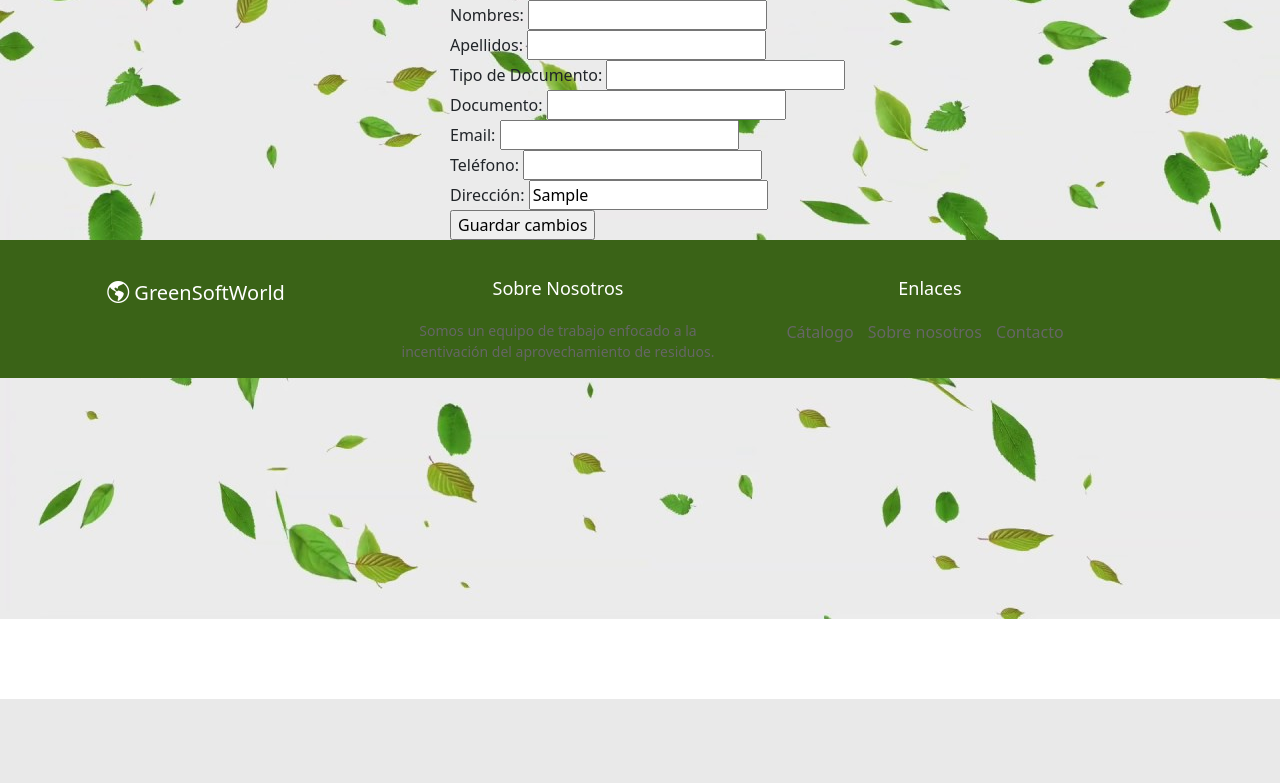
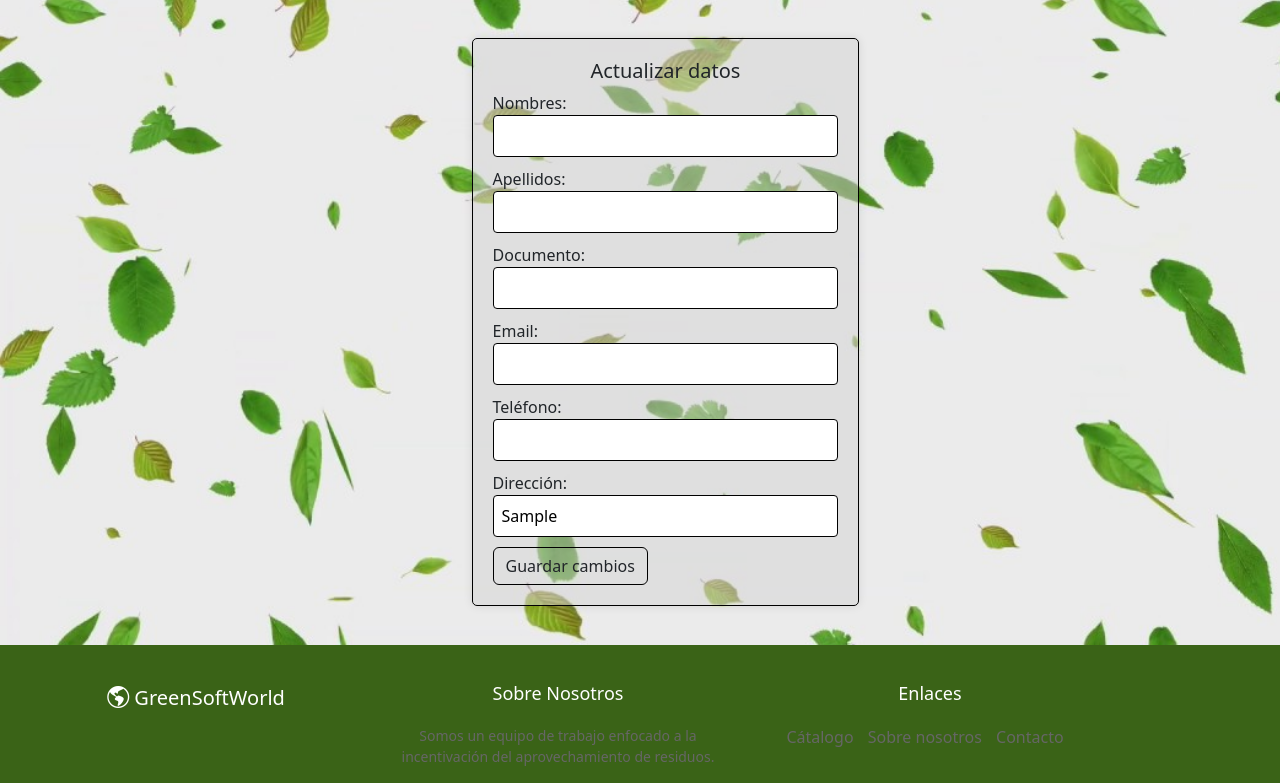
Before and after one commit to AngieVMR29/GSW__Proyecto__1, a Flask app: page /editar/1 in a window 1280 px wide. Shown: the part 101-884 px from the top of the page. Before the commit the page ends 800 px from the top, so only its background shows below. Run offline with Flask 3, Linux system fonts and the light colour scheme; the visitor is signed in with stand-in values (Sample User, id 1); tables that the repository leaves empty or names only in its code hold one stand-in row (values such as "Sample post"); parts of the project's set-up code (start-up, migrations or seed data) failed here and were passed over; some libraries are stand-ins or nearby versions.

Commit message:
Estilos de formularios editar usuarios

```diff
--- a/templates/administrador/usuarios/editarusuario.html
+++ b/templates/administrador/usuarios/editarusuario.html
@@ -1,30 +1,28 @@
 {% extends './administrador/administrador.html' %}
 {% block title %} Editar usuario {% endblock %}
 {% block cuerpo %}
-<div class="editar">
-    <form method="POST" enctype="multipart/form-data" action="{{ url_for('editar_persona', id=id_usuario) }}">
+<div class="editar" style="margin: 3%;">
+    <form method="POST" class="editar-form" enctype="multipart/form-data" action="{{ url_for('editar_persona', id=id_usuario) }}">
+        <h5 style="text-align: center;">Actualizar datos</h5>
         <label for="Nombres">Nombres:</label>
-        <input type="text" id="Nombres" name="Nombres" value="{{ usuario.Nombres }}" required><br>
+        <input type="text" class="form-input1" id="Nombres" name="Nombres" value="{{ usuario.Nombres }}" required><br>
 
         <label for="Apellidos">Apellidos:</label>
-        <input type="text" id="Apellidos" name="Apellidos" value="{{ usuario.Apellidos }}" required><br>
-
-        <label for="tipo">Tipo de Documento:</label>
-        <input type="text" id="tipo" name="tipo" value="{{ usuario.Tipo_Doc }}" required><br>
+        <input type="text" class="form-input1" id="Apellidos" name="Apellidos" value="{{ usuario.Apellidos }}" required><br>
 
         <label for="Documento">Documento:</label>
-        <input type="text" id="Documento" name="Documento" value="{{ usuario.Documento }}" required><br>
+        <input type="text" class="form-input1" id="Documento" name="Documento" value="{{ usuario.Documento }}" required><br>
 
         <label for="Email">Email:</label>
-        <input type="email" id="Email" name="Email" value="{{ usuario.Email }}" required><br>
+        <input type="email" class="form-input1" id="Email" name="Email" value="{{ usuario.Email }}" required><br>
 
         <label for="Telefono">Teléfono:</label>
-        <input type="text" id="Telefono" name="Telefono" value="{{ usuario.Telefono }}"><br>
+        <input type="text" class="form-input1" id="Telefono" name="Telefono" value="{{ usuario.Telefono }}"><br>
 
         <label for="direccion">Dirección:</label>
-        <input type="text" id="direccion" name="direccion" value="{{ usuario.direccion }}"><br>
+        <input type="text" class="form-input1" id="direccion" name="direccion" value="{{ usuario.direccion }}"><br>
 
-        <input type="submit" value="Guardar cambios">
+        <input class="btn" style="border: solid 1px black;" type="submit" value="Guardar cambios">
     </form>
 </div>
 {% endblock %}
--- a/templates/usuario/cambiar.html
+++ b/templates/usuario/cambiar.html
@@ -1,6 +1,7 @@
 {% extends './usuario/usuario.html' %}
 {% block title %} Perfil Usuario {% endblock %}
 {% block cuerpo %}
+<div class="editar" style="margin: 3%;"></div>
 <div style="display: flex; flex-direction: column; margin: 5%;">
     <div class="cambiar">
         <form class="cambiar-form" method="POST" action="{{ url_for('cambiar_contraseña') }}">
--- a/templates/usuario/editaru.html
+++ b/templates/usuario/editaru.html
@@ -4,7 +4,7 @@
     <div class="editar" style="margin: 3%;">
         <form class="editar-form" method="POST" enctype="multipart/form-data"
             action="{{ url_for('editar_persona', id=id_usuario) }}">
-            <h5>Actualizar datos</h5>
+            <h5 style="text-align: center;">Actualizar datos</h5>
             <label for="Nombres">Nombres:</label>
             <input class="form-input1" type="text" id="Nombres" name="Nombres" value="{{ usuarios.Nombres }}"
                 required><br>
```
